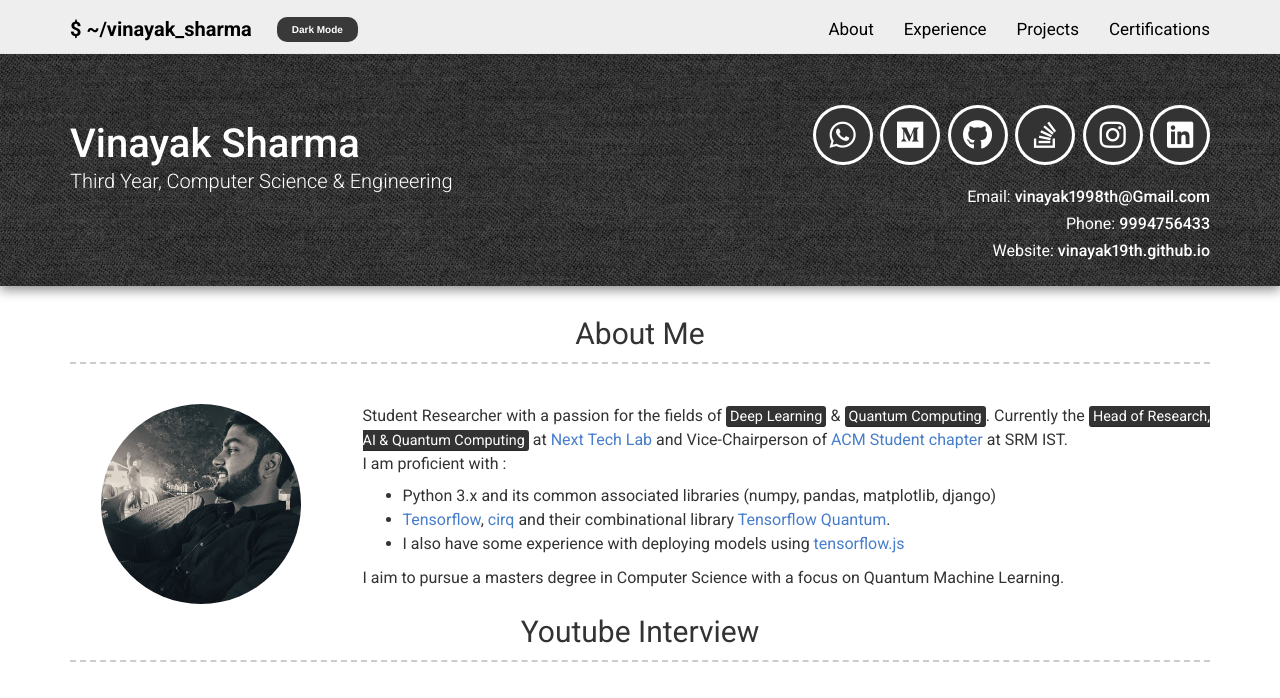
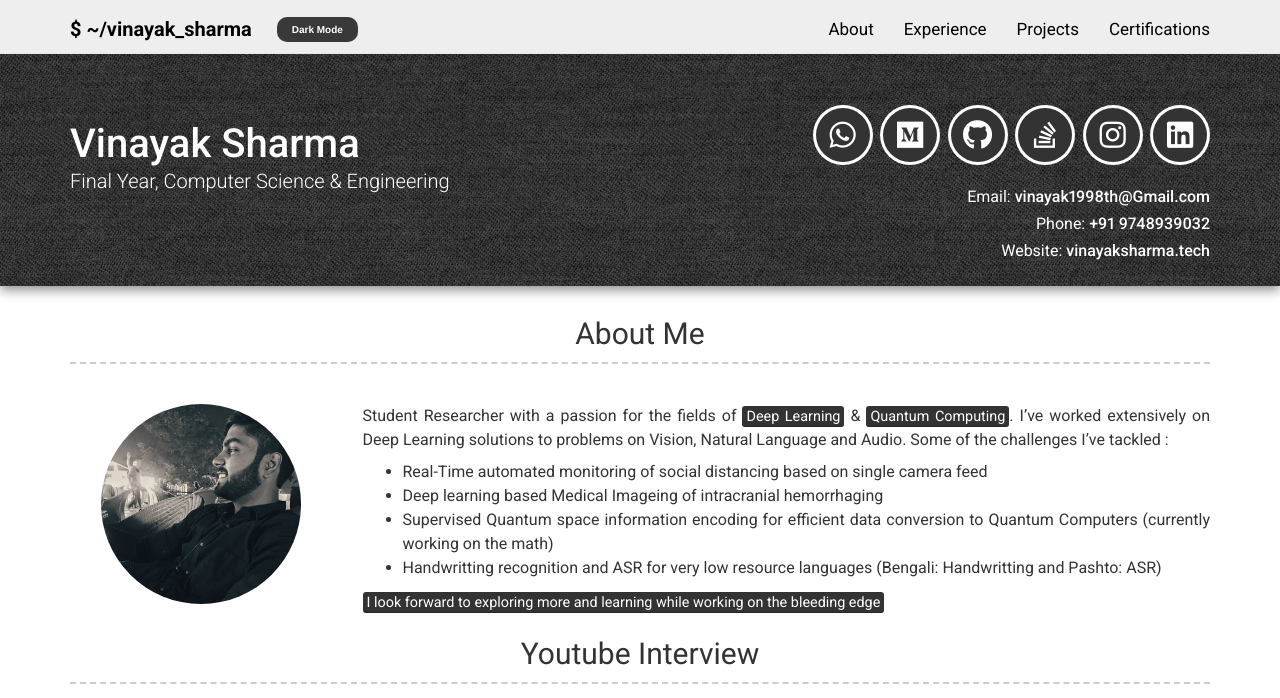
Before and after one commit to vinayak19th/vinayak19th.github.io, a Jekyll site: the page built from pages/insland.html, in a window 1280 px wide and 900 px high, cut to the strip 0-698 px from the top of the window. Built offline with Jekyll 4.4.1, drawn with Linux system fonts in a browser that asks for light colours; nearby versions of some CDN libraries.

Commit message:
Updated title, website and description

```diff
--- a/_config.yml
+++ b/_config.yml
@@ -3,10 +3,10 @@ favicon: images/fav.ico``
 
 # Personal info
 name: Vinayak Sharma
-title: Third Year, Computer Science & Engineering
+title: Final Year, Computer Science & Engineering
 email: vinayak1998th@Gmail.com
-phone: "9994756433"
-website: vinayak19th.github.io
+phone: "+91 9748939032"
+website: vinayaksharma.tech
 
 darkmode: false
 
@@ -41,16 +41,14 @@ medium: vinayak1998th
 about_profile_image: images/picture.jpg
 about_content: | # this will include new lines to allow paragraphs
   Student Researcher with a passion for the fields of <mark>Deep Learning</mark> & <mark>Quantum Computing</mark>.
-  Currently the <mark>Head of Research, AI & Quantum Computing</mark> at [Next Tech Lab](https://nextech.io/) and Vice-Chairperson of
-  [ACM Student chapter](https://www.facebook.com/SRMACM/) at SRM IST. <br>
-  I am proficient with :
-  - Python 3.x and its common associated libraries (numpy, pandas, matplotlib, django)
-  - [Tensorflow](https://www.tensorflow.org/), [cirq](https://cirq.readthedocs.io/en/stable/) and their combinational
-  library [Tensorflow Quantum](https://www.tensorflow.org/quantum).
-  - I also have some experience with deploying models using [tensorflow.js](https://www.tensorflow.org/js)
+  I've worked extensively on Deep Learning solutions to problems on Vision, Natural Language and Audio.
+  Some of the challenges I've tackled :
+  - Real-Time automated monitoring of social distancing based on single camera feed
+  - Deep learning based Medical Imageing of intracranial hemorrhaging
+  - Supervised Quantum space information encoding for efficient data conversion to Quantum Computers (currently working on the math)
+  - Handwritting recognition and ASR for very low resource languages (Bengali: Handwritting and Pashto: ASR)
 
-  I aim to pursue a masters degree in Computer Science with a focus on Quantum Machine Learning.
-
+  <mark>I look forward to exploring more and learning while working on the bleeding edge</mark>
 # Projects Section
 # projects_title: Projects #(Use this to override about projects section title)
 
```
Also changed, not shown: 6 other files.
